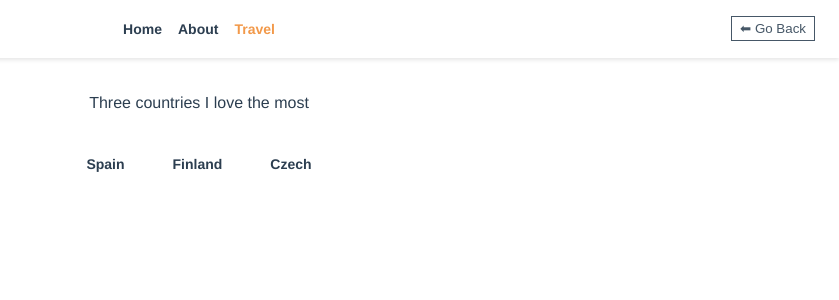
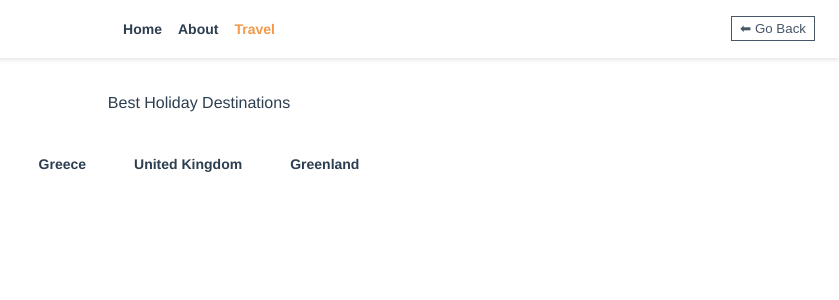
Before and after one commit to jesswu1551/vue-travel, a Vue app: page /travel in a window 1280 px wide. Shown: the top 300 px of the page, without its empty margins (441-1280 px from the left). Built offline with nearby package versions, Linux system fonts and the light colour scheme.

Commit message:
update travel components

```diff
--- a/src/components/Czech.vue
+++ /dev/null
@@ -1,20 +0,0 @@
-<template>
-  <div>
-    <div class="img-group">
-      <img :src="imgURL" alt="spain sevilla">
-      <p><span>Czech</span> Republic, also called Czechia, country located in central Europe.
-        It comprises the historical provinces of Bohemia and Moravia.</p>
-    </div>
-  </div>
-</template>
-
-<script>
-export default {
-  name: "Czech",
-  data () {
-    return {
-      imgURL: 'https://images.unsplash.com/photo-1600623471616-8c1966c91ff6?ixid=MnwxMjA3fDB8MHxwaG90by1wYWdlfHx8fGVufDB8fHx8&ixlib=rb-1.2.1&auto=format&fit=crop&w=750&q=80',
-    }
-  },
-}
-</script>
--- a/src/components/Finland.vue
+++ /dev/null
@@ -1,21 +0,0 @@
-<template>
-  <div>
-    <div class="img-group">
-      <img :src="imgURL" alt="finland">
-      <p><span>Finland</span> is a country located in Northern Europe bordering the Baltic Sea,
-        Gulf of Bothnia, and the Gulf of Finland. Finland has a largely free-market
-        economy in which the economy includes a variety of private freedom.</p>
-    </div>
-  </div>
-</template>
-
-<script>
-export default {
-  name: "Finland",
-  data () {
-    return {
-      imgURL: 'https://images.unsplash.com/photo-1581853230165-b71de20b7f37?ixid=MnwxMjA3fDB8MHxwaG90by1wYWdlfHx8fGVufDB8fHx8&ixlib=rb-1.2.1&auto=format&fit=crop&w=750&q=80',
-    }
-  },
-}
-</script>
--- /dev/null
+++ b/src/components/Greece.vue
@@ -0,0 +1,20 @@
+<template>
+  <div>
+    <div class="img-group">
+      <img :src="imgURL" alt="greece">
+      <p><span>Greece</span> officially the Hellenic Republic, is a country located in Southeastern Europe.
+       Athens is its largest and capital city, followed by Thessaloniki.</p>
+    </div>
+  </div>
+</template>
+
+<script>
+export default {
+  name: "Greece",
+  data () {
+    return {
+      imgURL: 'https://images.unsplash.com/photo-1603565816030-6b389eeb23cb?ixlib=rb-1.2.1&ixid=MnwxMjA3fDB8MHxwaG90by1wYWdlfHx8fGVufDB8fHx8&auto=format&fit=crop&w=1170&q=80',
+    }
+  },
+}
+</script>
--- /dev/null
+++ b/src/components/Greenland.vue
@@ -0,0 +1,20 @@
+<template>
+  <div>
+    <div class="img-group">
+      <img :src="imgURL" alt="greenland">
+      <p><span>Greenland</span> is the world’s largest island, lying in the North Atlantic Ocean.
+      Greenland is noted for its vast tundra and immense glaciers.</p>
+    </div>
+  </div>
+</template>
+
+<script>
+export default {
+  name: "Greenland",
+  data () {
+    return {
+      imgURL: 'https://images.unsplash.com/photo-1573996987033-47fd3a4ca35e?ixlib=rb-1.2.1&ixid=MnwxMjA3fDB8MHxwaG90by1wYWdlfHx8fGVufDB8fHx8&auto=format&fit=crop&w=1170&q=80',
+    }
+  },
+}
+</script>
--- a/src/components/Spain.vue
+++ /dev/null
@@ -1,21 +0,0 @@
-<template>
-  <div>
-    <div class="img-group">
-      <img :src="imgURL" alt="spain">
-      <p><span>Spain</span> is a country located in Southwestern Europe.
-      The coastlines include the Bay of Biscay, Mediterranean Sea, and
-      Northern Atlantic Ocean.</p>
-    </div>
-  </div>
-</template>
-
-<script>
-export default {
-  name: "Spain",
-  data () {
-    return {
-      imgURL: 'https://images.unsplash.com/photo-1509840841025-9088ba78a826?ixid=MnwxMjA3fDB8MHxwaG90by1wYWdlfHx8fGVufDB8fHx8&ixlib=rb-1.2.1&auto=format&fit=crop&w=1050&q=80',
-    }
-  },
-}
-</script>
--- /dev/null
+++ b/src/components/UnitedKingdom.vue
@@ -0,0 +1,21 @@
+<template>
+  <div>
+    <div class="img-group">
+      <img :src="imgURL" alt="united kingdom">
+      <p><span>United Kingdom</span> is island country located off the northwestern coast of mainland Europe.
+      The United Kingdom comprises the whole of the island of Great Britain—which contains England, Wales, and Scotland—as
+      well as the northern portion of the island of Ireland.</p>
+    </div>
+  </div>
+</template>
+
+<script>
+export default {
+  name: "United Kingdom",
+  data () {
+    return {
+      imgURL: 'https://images.unsplash.com/photo-1622143166019-ab65343466e4?ixlib=rb-1.2.1&ixid=MnwxMjA3fDB8MHxwaG90by1wYWdlfHx8fGVufDB8fHx8&auto=format&fit=crop&w=1170&q=80',
+    }
+  },
+}
+</script>
--- a/src/router/index.js
+++ b/src/router/index.js
@@ -24,9 +24,9 @@ const routes = [
     name: "Travel",
     component: Travel,
     children: [
-      { path: "spain", name: "Spain", component: () => import("../components/Spain.vue") },
-      { path: "finland", name: "Finland", component: () => import("../components/Finland.vue") },
-      { path: "czech", name: "Czech", component: () => import("../components/Czech.vue") },
+      { path: "greece", name: "Greece", component: () => import("../components/Greece.vue") },
+      { path: "united_kingdom", name: "United Kingdom", component: () => import("../components/UnitedKingdom.vue") },
+      { path: "greenland", name: "Greenland", component: () => import("../components/Greenland.vue") },
     ]
   },
   {
--- a/src/views/Travel.vue
+++ b/src/views/Travel.vue
@@ -1,10 +1,10 @@
 <template>
   <div class="travel">
-    <p class="title">Three countries I love the most</p>
+    <p class="title">Best Holiday Destinations</p>
     <div class="router-group">
-      <router-link to="/travel/spain">Spain</router-link>
-      <router-link to="/travel/finland">Finland</router-link>
-      <router-link to="/travel/czech">Czech</router-link>
+      <router-link to="/travel/greece">Greece</router-link>
+      <router-link to="/travel/united_kingdom">United Kingdom</router-link>
+      <router-link to="/travel/greenland">Greenland</router-link>
     </div>
     <router-view />
   </div>
```
